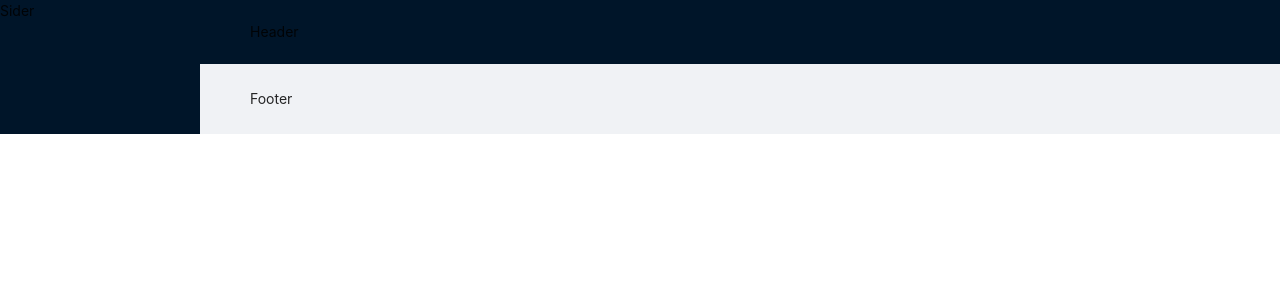
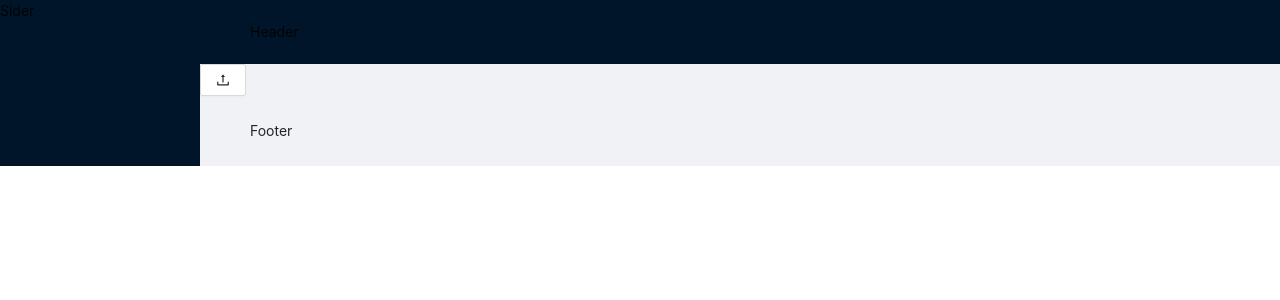
Before and after one commit to theyworker/employee-salary-management, a React (Create React App) app: page /upload in a window 1280 px wide. Before the commit this address had no page. Shown: the top 300 px of the page. Built offline with nearby package versions, Linux system fonts and the light colour scheme.

Commit message:
Upload Button

```diff
--- a/src/App.js
+++ b/src/App.js
@@ -5,6 +5,8 @@ import useMobile from "./customHook/useMobile";
 import React from "react";
 import { Routes, Route, Link } from "react-router-dom";
 import Delete from "./Dashboard/Sucess/Delete";
+import UserUpload from "./Dashboard/UserUpload/UserUpload";
+
 
 const { Header, Footer, Sider, Content } = Layout;
 function App() {
@@ -19,6 +21,7 @@ function App() {
             <Routes>
               <Route path="/" element={<Dashboard />} />
               <Route path="/delete/:id" element={<Delete />} />
+              <Route path="/upload" element={<UserUpload />} />
             </Routes>
           </Content>
           <Footer>Footer</Footer>
--- /dev/null
+++ b/src/Dashboard/UserUpload/UserUpload.js
@@ -0,0 +1,31 @@
+import React from "react";
+import { Upload, Button } from "antd";
+import { UploadOutlined } from '@ant-design/icons';
+
+const UserUpload = () => {
+  return (
+    <div>
+      <Upload
+        accept=".csv"
+        showUploadList={false}
+        beforeUpload={(file) => {
+          const reader = new FileReader();
+
+          reader.onload = (e) => {
+            console.log(e.target.result);
+          };
+          reader.readAsText(file);
+
+          // Prevent upload
+          return false;
+        }}
+      >
+        <Button>
+         <UploadOutlined />
+        </Button>
+      </Upload>
+    </div>
+  );
+};
+
+export default UserUpload;
```
